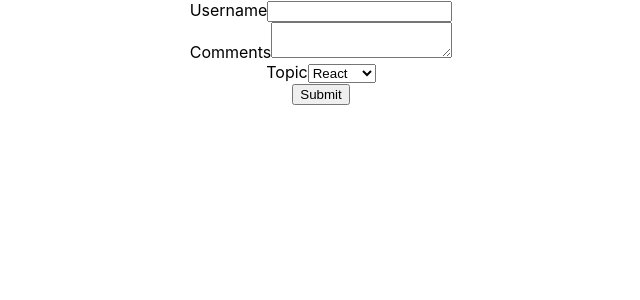
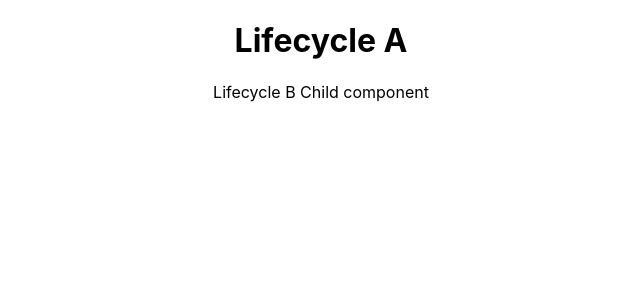
Before and after one commit to kishorvalgen/helloworld, a React (Create React App) app: page / in a window 1280 px wide. Shown: the top 300 px of the page, without its empty margins (319-959 px from the left). Built offline with nearby package versions, Linux system fonts and the light colour scheme.

Commit message:
Chapter 23 - Component Mounting Lifecycle Methods

```diff
--- a/src/App.js
+++ b/src/App.js
@@ -1,12 +1,12 @@
 import React, { Component } from "react";
 import "./App.css";
-import Form from "./components/Form";
+import LifecycleA from "./components/LifecycleA";
 
 class App extends Component {
   render() {
     return (
       <div className="App">
-      <Form/>
+        <LifecycleA/>
       </div>
     );
   }
--- /dev/null
+++ b/src/components/LifecycleA.js
@@ -0,0 +1,35 @@
+import React, { Component } from 'react'
+import LifecycleB from './LifecycleB'
+
+class LifecycleA extends Component {
+
+    constructor(props) {
+        super(props)
+
+        this.state = {
+             name: 'Kishor'
+        }
+        console.log('LifecycleA constructor')
+    }
+
+    static getDerivedStateFromProps(props, state){
+        console.log('LifecycleA getDerivedStateFromProps')
+        return null
+    }
+
+    componentDidMount(){
+        console.log('LifecycleA componentDidMount')
+    }
+
+    render() {
+        console.log('LifecycleA render')
+        return (
+            <div>
+                <h1>Lifecycle A</h1>
+                <LifecycleB/>
+            </div>
+        )
+    }
+}
+
+export default LifecycleA
--- /dev/null
+++ b/src/components/LifecycleB.js
@@ -0,0 +1,34 @@
+import React, { Component } from 'react'
+
+class LifecycleB extends Component {
+
+    constructor(props) {
+        super(props)
+
+        this.state = {
+             name: 'Kishor'
+        }
+        console.log('LifecycleB constructor')
+    }
+
+    static getDerivedStateFromProps(props, state){
+        console.log('LifecycleB getDerivedStateFromProps')
+        return null
+    }
+
+    componentDidMount(){
+        console.log('LifecycleB componentDidMount')
+    }
+
+    render() {
+        console.log('LifecycleB render')
+        return (
+            <div>
+                Lifecycle B
+                Child component
+            </div>
+        )
+    }
+}
+
+export default LifecycleB
```
